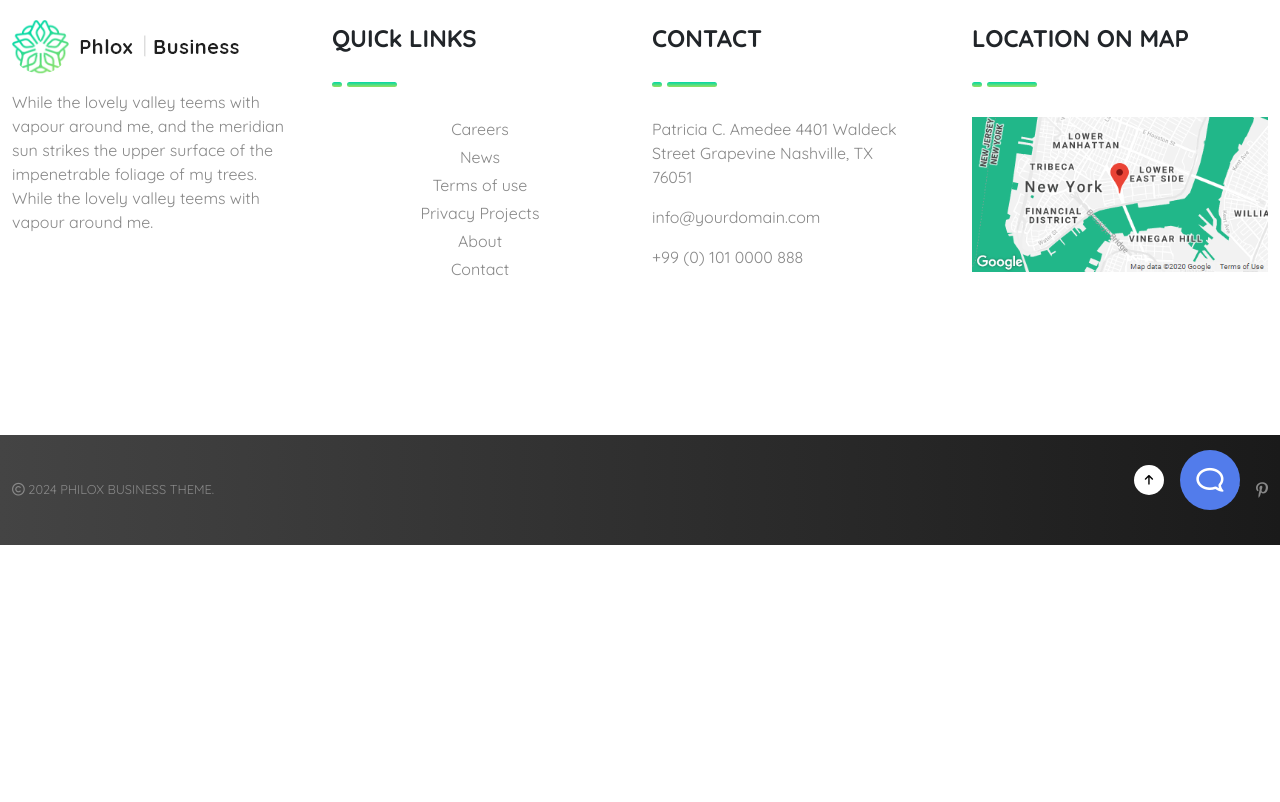
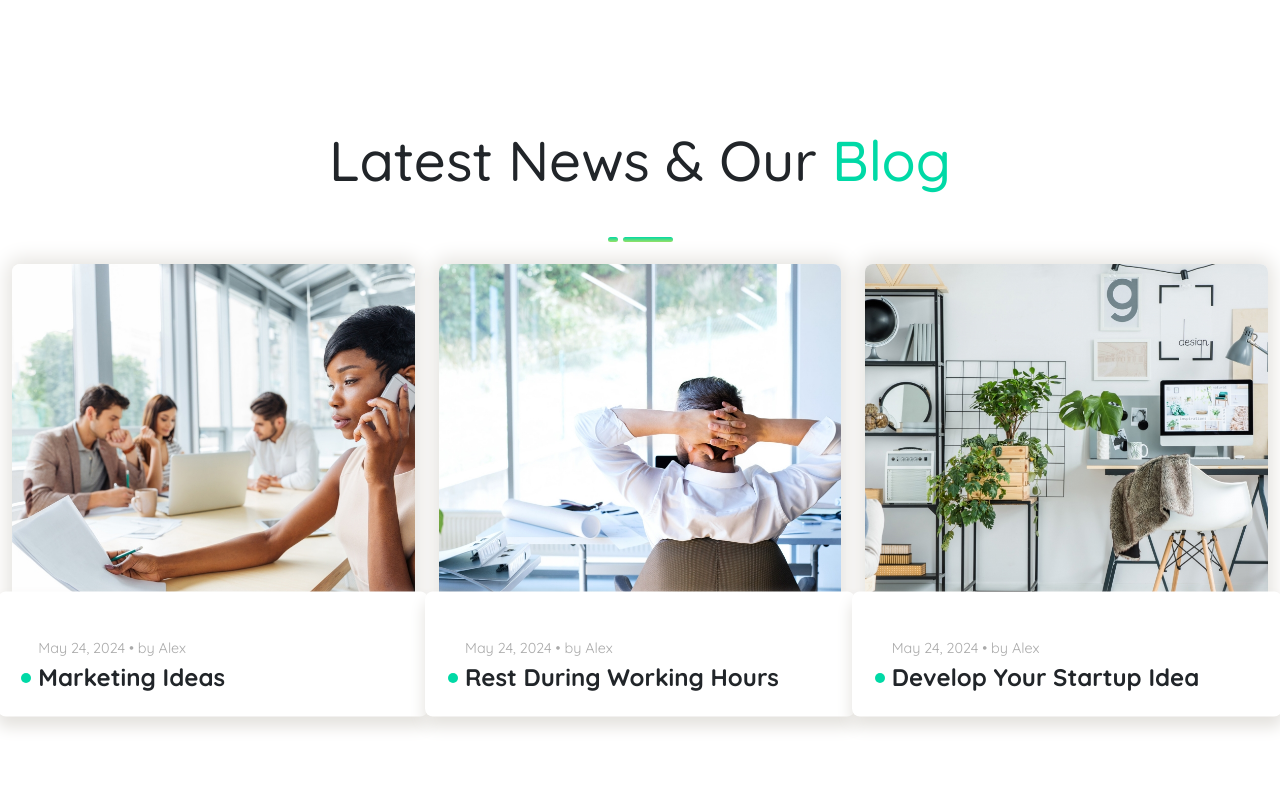
Before and after one commit to alessandrodamato/proj-html-vuejs, a Vue app: page / in a window 1280 px wide. Shown: the part 9340-10142 px from the top of the page. Before the commit the page ends 9885 px from the top, so only its background shows below. Built offline with nearby package versions, Linux system fonts and the light colour scheme.

Commit message:
[add] BlogCard component, [edit] PlanCard

```diff
--- a/src/components/Main.vue
+++ b/src/components/Main.vue
@@ -5,7 +5,8 @@ import DoubleLine from './partials/DoubleLine.vue';
 import Button from './partials/Button.vue';
 import WhiteCard from './partials/WhiteCard.vue';
 import ProjectCard from './partials/ProjectCard.vue';
-import Plan from './partials/Plan.vue';
+import PlanCard from './partials/PlanCard.vue';
+import BlogCard from './partials/BlogCard.vue';
   export default {
     components:{
       Jumbotron,
@@ -13,7 +14,8 @@ import Plan from './partials/Plan.vue';
       Button,
       WhiteCard,
       ProjectCard,
-      Plan
+      PlanCard,
+      BlogCard
     },
 
     data(){
@@ -254,21 +256,21 @@ import Plan from './partials/Plan.vue';
 
             </div>
 
-           <Plan
+           <PlanCard
               class="theme-dark"
               title="designing"
               subtitle="All designs"
               price="13"
               type="Design"
             />
-            <Plan
+            <PlanCard
               class="theme-green"
               title="development"
               subtitle="WordPress projects"
               price="15"
               type="Project"
             />
-            <Plan
+            <PlanCard
               class="theme-dark"
               title="seo"
               subtitle="Web products"
@@ -290,7 +292,7 @@ import Plan from './partials/Plan.vue';
 
         <h2><span>&#x275B;&#x275B;</span></h2>
 
-        <p class="mb-90">When it comes to barbequing, there are two main schools of thought for the tachniques that you can use. Freshly scrambled eggs with applewood smoked bacon are amazing!</p>
+        <p class="mb-90">When it comes to barbequing, there are two main schools of thought for the tachniques that you can use. Freshly scrambled eggs with applewood smoked bacon - are amazing!</p>
 
         <div class="image mb-4 m-auto overflow-hidden">
           <img src="../assets/img/businesswoman-analysing-document-P8WSNMC-1024x820.jpg" alt="Lissa Durbin" class="w-100 h-100 object-fit-cover img-fluid ">
@@ -299,6 +301,50 @@ import Plan from './partials/Plan.vue';
         <h4 class="text-uppercase text-green">lissa durbin</h4>
 
         <h6>Client</h6>
+
+      </div>
+
+    </section>
+
+    <section id="blog">
+
+      <div class="ad_container container-fluid ">
+
+        <div class="row">
+
+          <div class="col-12 text-center">
+            <h2 class="text-capitalize mb-4">latest news & our <span>blog</span></h2>
+            <DoubleLine class="mb-3" />
+          </div>
+
+          <div class="col-4 d-flex justify-content-center">
+            <BlogCard
+              path="serious-businesswoman-with-documents-talking-on-P9Q6LX6-1024.jpg"
+              date="May 24, 2024"
+              author="Alex"
+              title="Marketing Ideas"
+            />
+          </div>
+
+          <div class="col-4 d-flex justify-content-center">
+            <BlogCard
+              path="Businessman-at-the-desk-in-his-office-resting--1024x768.jpg"
+              date="May 24, 2024"
+              author="Alex"
+              title="Rest During Working Hours"
+            />
+          </div>
+
+          <div class="col-4 d-flex justify-content-center">
+            <BlogCard
+              path="simple-home-office-with-tree-PBXRXYB-large-1024x768.jpg"
+              date="May 24, 2024"
+              author="Alex"
+              title="Develop Your Startup Idea"
+            />
+          </div>
+
+        </div>
 
       </div>
 
@@ -396,7 +442,7 @@ import Plan from './partials/Plan.vue';
       @include gradient (right, rgba($bg-black, .9), rgba($gray-4, .9));
       padding: 180px 0 150px;
       p{
-        padding: 0 470px;
+        padding: 0 480px;
         line-height: 40px;
         font-style: italic;
         font-size: 1.5rem;
@@ -418,4 +464,8 @@ import Plan from './partials/Plan.vue';
     }
   }
 
+  #blog{
+    padding: 250px 0 0;
+  }
+
 </style>
--- /dev/null
+++ b/src/components/partials/BlogCard.vue
@@ -0,0 +1,64 @@
+<script>
+  export default {
+    props:{
+      path: String,
+      date: String,
+      author: String,
+      title: String,
+    }
+  }
+</script>
+
+
+
+<template>
+
+  <div class="box position-relative border-0 rounded-3">
+    <img :src="`/src/assets/img/${path}`" :alt="title" class="w-100 h-100 object-fit-cover rounded-3">
+    <div class="bio position-absolute z-1 rounded-3 d-flex flex-column justify-content-end">
+      <span class="fs_09">{{ date }} &#x2022; by {{ author }}</span>
+      <div class="position-relative">
+        <div class="dot position-absolute"></div>
+        <h4 class="m-0 mt-1 fw-bold">{{ title }}</h4>
+      </div>
+    </div>
+  </div>
+
+</template>
+
+
+
+<style lang="scss" scoped>
+
+@use '../../assets/scss/partials/vars' as *;
+
+  .box{
+    width: 510px;
+    height: 390px;
+    box-shadow: 0 0 20px 5px $lg-3;
+    .bio{
+      width: 430px;
+      height: 125px;
+      top: 100%;
+      left: 50%;
+      padding: 25px 40px;
+      transform: translate(-50%, -50%);
+      box-shadow: 0 10px 15px 1px $lg-3;
+      background-color: $fill-white;
+      .dot{
+        width: 10px;
+        height: 10px;
+        margin-right: 2px;
+        top: 50%;
+        right: 100%;
+        transform: translate(-50%, -25%);
+        border-radius: 50%;
+        background-color: $bg-green;
+      }
+      span{
+        color: $lg-4;
+      }
+    }
+  }
+
+</style>
```
Also changed, not shown: src/components/partials/PlanCard.vue (renamed from src/components/partials/Plan.vue).
